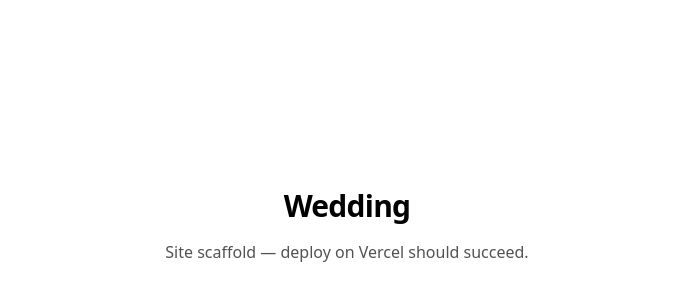
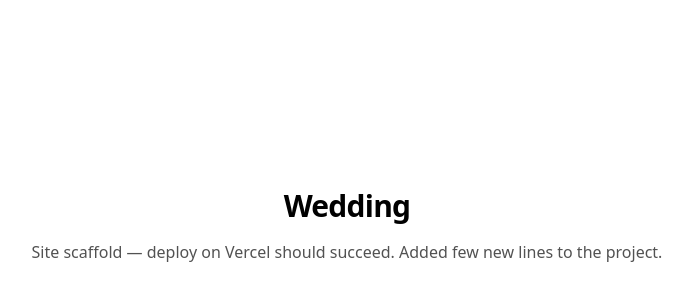
Before and after one commit to yuriisurzhykov/wedding-website, a Next.js app: page / in a window 1280 px wide. Shown: the part 174-474 px from the top of the page, without its empty margins (293-985 px from the left). Built offline with nearby package versions, Linux system fonts and the light colour scheme.

Commit message:
Apply consistent formatting to imports and code style across project.

```diff
--- a/app/layout.tsx
+++ b/app/layout.tsx
@@ -6,11 +6,9 @@ export const metadata: Metadata = {
     description: "Wedding website",
 };
 
-export default function RootLayout({
-                                       children,
-                                   }: Readonly<{
-    children: React.ReactNode;
-}>) {
+export default function RootLayout(
+    {children}: Readonly<{ children: React.ReactNode; }>
+) {
     return (
         <html lang="en">
         <body className="min-h-dvh antialiased">{children}</body>
--- a/app/page.tsx
+++ b/app/page.tsx
@@ -4,6 +4,7 @@ export default function Home() {
             <h1 className="text-3xl font-semibold tracking-tight">Wedding</h1>
             <p className="text-center text-neutral-600">
                 Site scaffold — deploy on Vercel should succeed.
+                Added few new lines to the project.
             </p>
         </main>
     );
```
